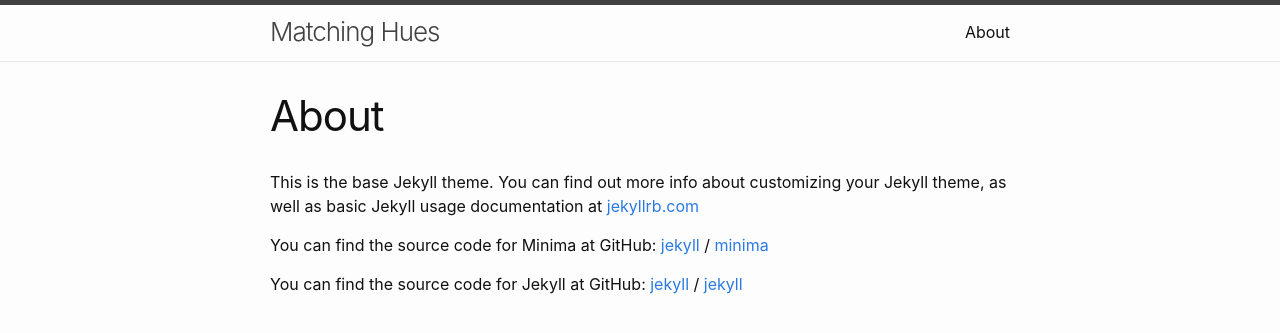
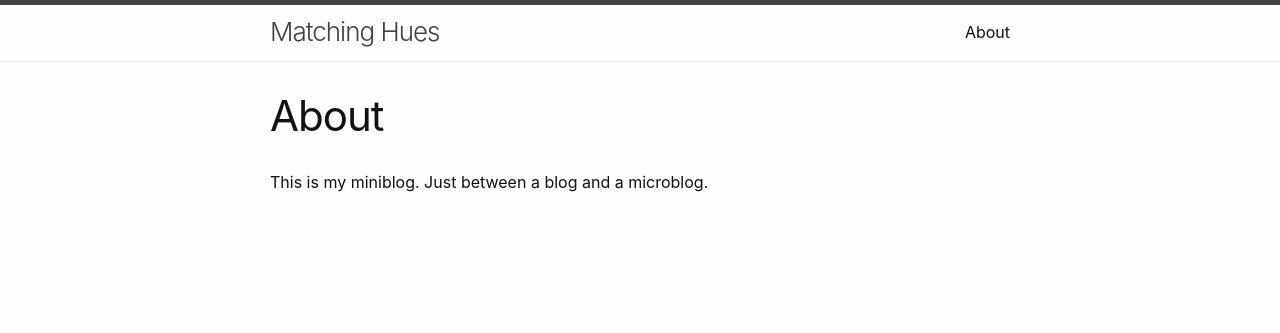
Before and after one commit to matchinghues/matchinghues.github.io, a Jekyll site: the page built from about.md, in a window 1280 px wide. Shown: the top 333 px of the page. Built offline with Jekyll 4.4.1, drawn with Linux system fonts in a browser that asks for light colours.

Commit message:
Add files via upload

```diff
--- a/about.md
+++ b/about.md
@@ -4,15 +4,4 @@ title: About
 permalink: /about/
 ---
 
-This is the base Jekyll theme. You can find out more info about customizing your Jekyll theme, as well as basic Jekyll usage documentation at [jekyllrb.com](https://jekyllrb.com/)
-
-You can find the source code for Minima at GitHub:
-[jekyll][jekyll-organization] /
-[minima](https://github.com/jekyll/minima)
-
-You can find the source code for Jekyll at GitHub:
-[jekyll][jekyll-organization] /
-[jekyll](https://github.com/jekyll/jekyll)
-
-
-[jekyll-organization]: https://github.com/jekyll
+This is my miniblog. Just between a blog and a microblog.
```
